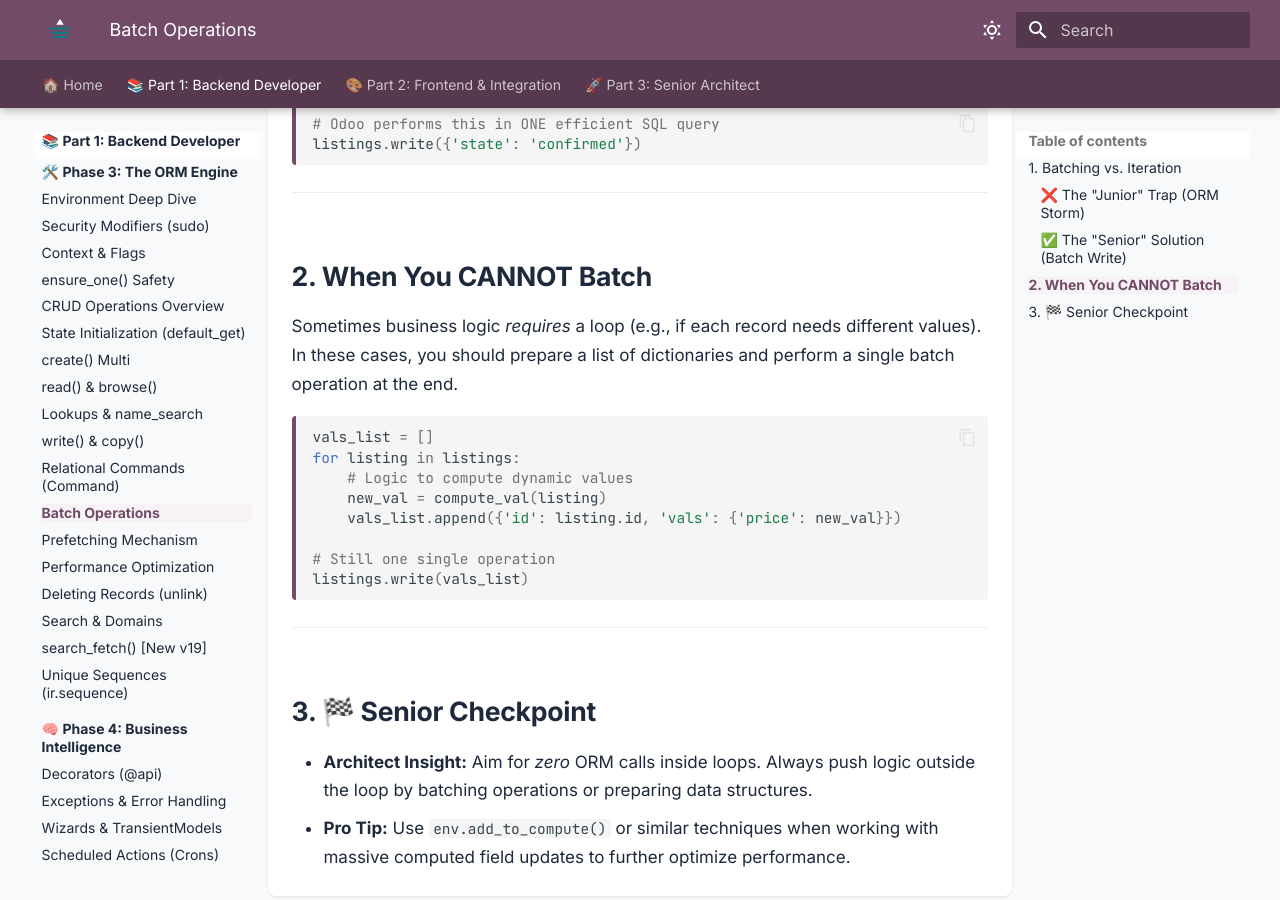
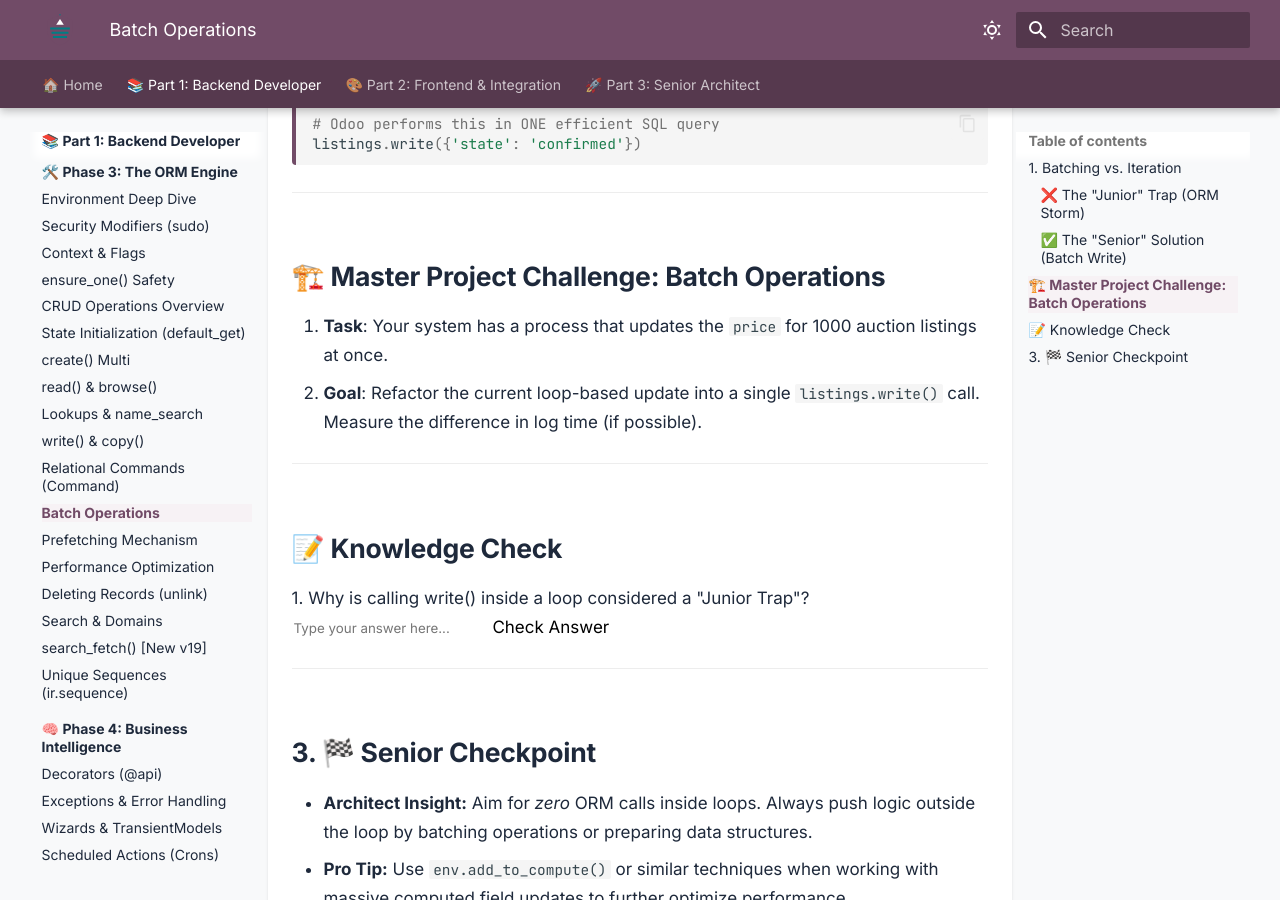
Before and after one commit to Kashyap-001/odoo19-docs, an MkDocs documentation site: the page built from docs/crud/batch_operations.md, in a window 1280 px wide and 900 px high, scrolled down 824 px. Built offline with MkDocs 1.6.1 and Material for MkDocs 9.7.7, drawn with Linux system fonts in a browser that asks for light colours.

Commit message:
feat(docs): add challenges and quizzes to batch and performance docs

````diff
--- a/docs/crud/batch_operations.md
+++ b/docs/crud/batch_operations.md
@@ -26,19 +26,20 @@ listings.write({'state': 'confirmed'})
 
 ---
 
-## 2. When You CANNOT Batch
-Sometimes business logic *requires* a loop (e.g., if each record needs different values). In these cases, you should prepare a list of dictionaries and perform a single batch operation at the end.
+## 🏗️ Master Project Challenge: Batch Operations
+1.  **Task**: Your system has a process that updates the `price` for 1000 auction listings at once.
+2.  **Goal**: Refactor the current loop-based update into a single `listings.write()` call. Measure the difference in log time (if possible).
 
-```python
-vals_list = []
-for listing in listings:
-    # Logic to compute dynamic values
-    new_val = compute_val(listing)
-    vals_list.append({'id': listing.id, 'vals': {'price': new_val}})
+---
 
-# Still one single operation
-listings.write(vals_list)
-```
+## 📝 Knowledge Check
+
+<div class="quiz-container">
+  <div class="quiz-question">1. Why is calling write() inside a loop considered a "Junior Trap"?</div>
+  <input type="text" class="quiz-input" placeholder="Type your answer here...">
+  <button class="quiz-check" data-answer="It triggers an ORM call for every single record, causing high database overhead (an 'ORM storm')." onclick="checkQuiz(this)">Check Answer</button>
+  <div class="quiz-result"></div>
+</div>
 
 ---
 
````
Also changed, not shown: docs/search/performance_optimization.md (+17 -0 lines).
